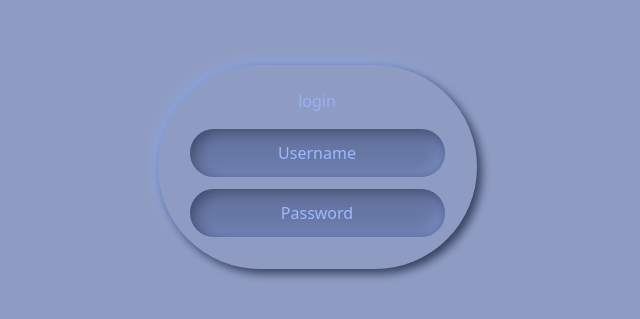
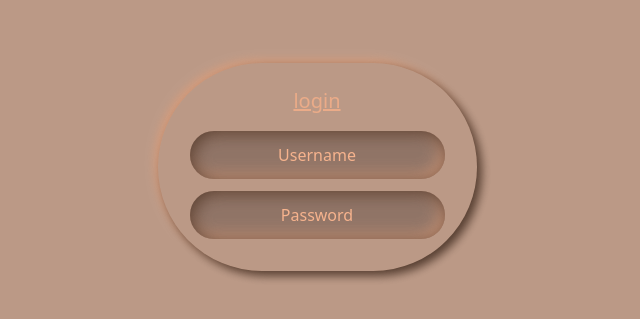
Before and after one commit to kbpositive/login-ui, a React (Create React App) app: page / in a window 1280 px wide. Shown: the part 233-552 px from the top of the page, without its empty margins (323-963 px from the left). Built offline with nearby package versions, Linux system fonts and the light colour scheme.

Commit message:
completed template

```diff
--- a/src/App.js
+++ b/src/App.js
@@ -14,9 +14,9 @@ function App() {
   }
 
   return (
-    <div class="bg-blue-900 bg-opacity-50 flex h-screen">
+    <div class="bg-yellow-900 bg-opacity-50 flex h-screen">
       <div class="mix-blend-overlay m-auto p-5 rounded-full shadow-outter">
-        <p class="mix-blend-overlay text-gray-100 text-center p-1">login</p>
+        <p class="text-xl underline mix-blend-overlay text-gray-100 text-center p-1">login</p>
         <div class="text-gray-100 class='placeholder-gray-100 text-center mix-blend-overlay bg-gray-500 bg-opacity-50 flex shadow-inner font-sans rounded-3xl m-3 p-3 justify-center'">
           <InputField
             type='text'
```
